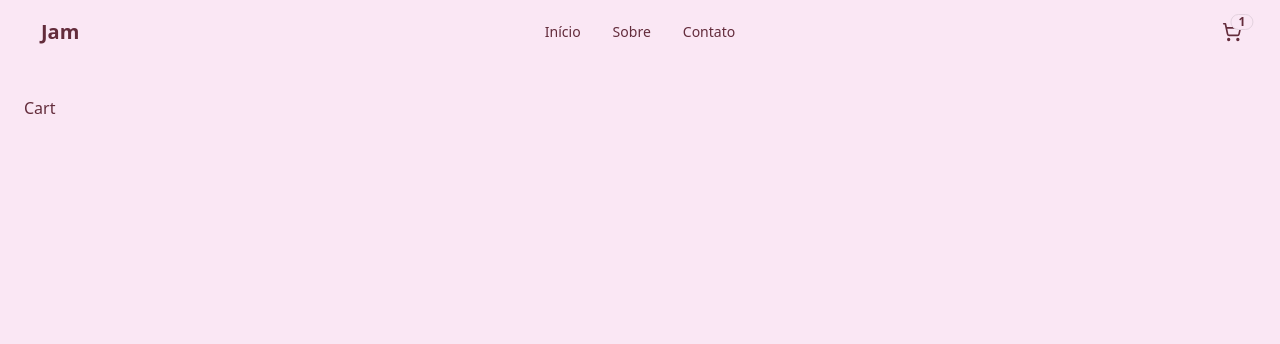
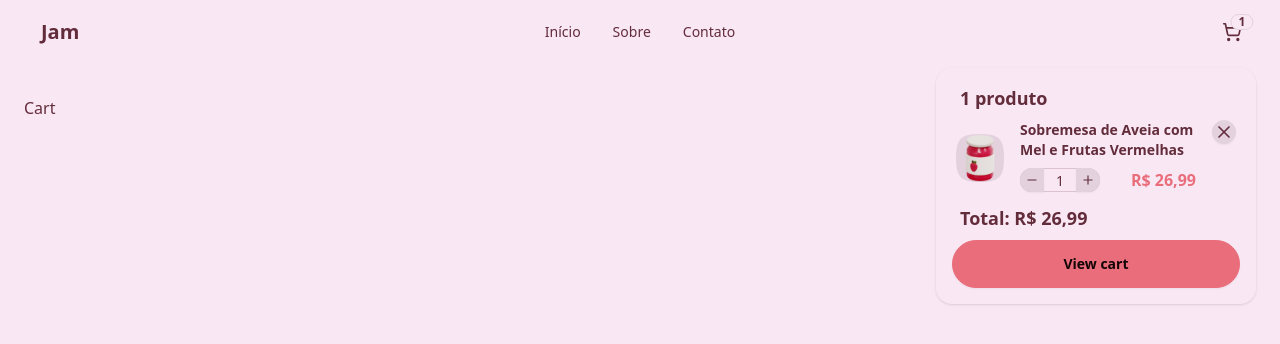
Before and after one commit to isaacsgpz/jam_store, a React (Vite) app: page / in a window 1280 px wide. Both pictures are taken after a click on the button "Compre Agora". Shown: the top 344 px of the page. Built offline with nearby package versions, Linux system fonts and the light colour scheme.

Commit message:
feat: create product card

```diff
--- a/src/@types/product.ts
+++ b/src/@types/product.ts
@@ -3,6 +3,7 @@ import { z } from 'zod'
 export const ProductSchema = z.object({
   id: z.string(),
   name: z.string(),
+  image: z.string(),
   tags: z.array(z.string()),
   price: z.number(),
 })
--- a/src/components/cart-dropdown.tsx
+++ b/src/components/cart-dropdown.tsx
@@ -2,6 +2,7 @@ import { Icons } from '@/components/ui/icons'
 import { useCartStore } from '@/stores/cart-store'
 import { formatCurrency } from '@/utils/currency'
 import { Link } from '@tanstack/react-router'
+import { ProductCard } from './product-card'
 
 export const CartDropdown = () => {
   const cart = useCartStore()
@@ -13,7 +14,7 @@ export const CartDropdown = () => {
 
   return (
     <div className="flex-none">
-      <div className="dropdown dropdown-end">
+      <div className="dropdown dropdown-end dropdown-open">
         <div tabIndex={0} role="button" className="btn btn-circle btn-ghost">
           <div className="indicator">
             <Icons.ShoppingCart />
@@ -24,19 +25,28 @@ export const CartDropdown = () => {
         </div>
         <div
           tabIndex={0}
-          className="card dropdown-content card-compact z-[1] mt-3 w-52 bg-base-100 shadow"
+          className="card dropdown-content card-compact mt-3 w-[19rem] bg-base-100 shadow sm:w-80"
         >
           <div className="card-body">
-            <span className="text-lg font-bold">
+            <span className="ml-2 text-lg font-bold">
               <span>{cart.productsCount} </span>
               <span>{productsLabel}</span>
             </span>
 
             {hasProducts ? (
-              <span className="">{cartTotalPrice}</span>
+              <ul className="max-h-72 space-y-4 overflow-y-auto px-1">
+                {cart.products.map((product) => (
+                  <ProductCard key={product.id} product={product} />
+                ))}
+              </ul>
             ) : (
               <span>Seu carrinho está vazio</span>
             )}
+
+            <span className="ml-2 text-lg font-bold">
+              <span>Total: </span>
+              <span>{cartTotalPrice}</span>
+            </span>
 
             <div className="card-actions">
               <Link to="/cart" className="btn btn-primary btn-block">
--- a/src/components/contact-form.tsx
+++ b/src/components/contact-form.tsx
@@ -20,6 +20,7 @@ export const ContactForm = () => {
 
   const handleSubmit = (values: ContactFormFormData) => {
     console.log(values)
+    form.reset()
   }
 
   return (
--- /dev/null
+++ b/src/components/increment-input.tsx
@@ -0,0 +1,55 @@
+import * as React from 'react'
+import { Icons } from './ui/icons'
+
+interface IncrementInputProps extends React.HTMLAttributes<HTMLInputElement> {
+  defaultValue?: number
+  onValueChange?: (value: number) => void
+}
+
+export const IncrementInput = ({
+  defaultValue = 1,
+  onValueChange,
+  ...props
+}: IncrementInputProps) => {
+  const [value, setValue] = React.useState<number>(defaultValue)
+
+  React.useEffect(() => {
+    onValueChange?.(value)
+    // eslint-disable-next-line react-hooks/exhaustive-deps
+  }, [value])
+
+  const handleValidateNumberInput = (
+    event: React.ChangeEvent<HTMLInputElement>,
+  ) => {
+    const value = event.target.value
+    const isValid = /^\d+$/.test(value)
+    isValid && setValue(parseInt(value))
+  }
+
+  const handleIncrement = () => setValue((prev) => prev + 1)
+  const handleDecrement = () => setValue((prev) => Math.max(1, prev - 1))
+
+  return (
+    <div className="relative w-20">
+      <button
+        className="btn btn-square btn-xs absolute left-0 top-0 rounded-r-none"
+        onClick={handleDecrement}
+      >
+        <Icons.Minus className="!size-3.5" />
+      </button>
+      <input
+        type="text"
+        className="input input-xs input-bordered w-full px-4 text-center text-sm"
+        value={value}
+        {...props}
+        onChange={handleValidateNumberInput}
+      />
+      <button
+        className="btn btn-square btn-xs absolute right-0 top-0 rounded-l-none"
+        onClick={handleIncrement}
+      >
+        <Icons.Plus className="!size-3.5" />
+      </button>
+    </div>
+  )
+}
--- /dev/null
+++ b/src/components/product-card.tsx
@@ -0,0 +1,57 @@
+import { CartProduct } from '@/@types/product'
+import { useCartStore } from '@/stores/cart-store'
+import { formatCurrency } from '@/utils/currency'
+import { IncrementInput } from './increment-input'
+import { Icons } from './ui/icons'
+
+interface ProductCardProps {
+  product: CartProduct
+}
+
+export const ProductCard = ({ product }: ProductCardProps) => {
+  const cart = useCartStore()
+
+  const totalPrice = product.price * product.amount
+  const formattedTotalPrice = formatCurrency({ value: totalPrice })
+
+  const handleProductAmountChange = (value: number) =>
+    cart.update(product.id, value)
+
+  const handleRemoveProduct = () => cart.remove(product.id)
+
+  return (
+    <li className="card w-full bg-base-100">
+      <article className="card-body flex-row items-center gap-4 !p-0">
+        <img
+          src={`assets/${product.image}`}
+          alt={product.name}
+          className="mask mask-squircle size-12 bg-base-200"
+        />
+
+        <div>
+          <strong className="card-title w-full text-sm">{product.name}</strong>
+
+          <div className="flex items-center justify-between gap-2 py-1">
+            <IncrementInput
+              defaultValue={product.amount}
+              onValueChange={handleProductAmountChange}
+            />
+
+            <span className="text-[1rem] font-bold text-primary">
+              {formattedTotalPrice}
+            </span>
+          </div>
+        </div>
+
+        <div className="card-actions self-start">
+          <button
+            className="btn btn-square btn-xs"
+            onClick={handleRemoveProduct}
+          >
+            <Icons.X />
+          </button>
+        </div>
+      </article>
+    </li>
+  )
+}
--- a/src/constants/products.ts
+++ b/src/constants/products.ts
@@ -4,6 +4,7 @@ export const PRODUCTS: Product[] = [
   {
     id: '1',
     name: 'Sobremesa de Aveia com Mel e Frutas Vermelhas',
+    image: '3d-jam.png',
     tags: ['frutas vermelhas'],
     price: 26.99,
   },
--- a/src/stores/cart-store.ts
+++ b/src/stores/cart-store.ts
@@ -7,6 +7,8 @@ export interface CartStore {
   totalPrice: number
   productsCount: number
   add: (product: CartProduct) => void
+  remove: (productId: string) => void
+  update: (productId: string, amount: number) => void
   clear: () => void
 }
 
@@ -39,6 +41,40 @@ export const useCartStore = create<CartStore>()(
           }
         })
       },
+      remove: (productId) => {
+        set((state) => {
+          const { products } = state
+
+          const updatedProducts = products.filter((p) => p.id !== productId)
+
+          return {
+            products: updatedProducts,
+            totalPrice: updatedProducts.reduce(
+              (acc, p) => acc + p.price * p.amount,
+              0,
+            ),
+            productsCount: updatedProducts.length,
+          }
+        })
+      },
+      update: (productId, amount) => {
+        set((state) => {
+          const { products } = state
+
+          const updatedProducts = products.map((p) =>
+            p.id === productId ? { ...p, amount } : p,
+          )
+
+          return {
+            products: updatedProducts,
+            totalPrice: updatedProducts.reduce(
+              (acc, p) => acc + p.price * p.amount,
+              0,
+            ),
+            productsCount: updatedProducts.length,
+          }
+        })
+      },
       clear: () => set({ products: [], totalPrice: 0, productsCount: 0 }),
     }),
     {
--- a/src/styles/globals.css
+++ b/src/styles/globals.css
@@ -26,3 +26,11 @@
 .lucide {
   @apply size-5;
 }
+
+::-webkit-scrollbar {
+  @apply h-0.5 w-0.5 bg-transparent;
+}
+
+::-webkit-scrollbar-thumb {
+  @apply rounded-btn bg-primary;
+}
```
